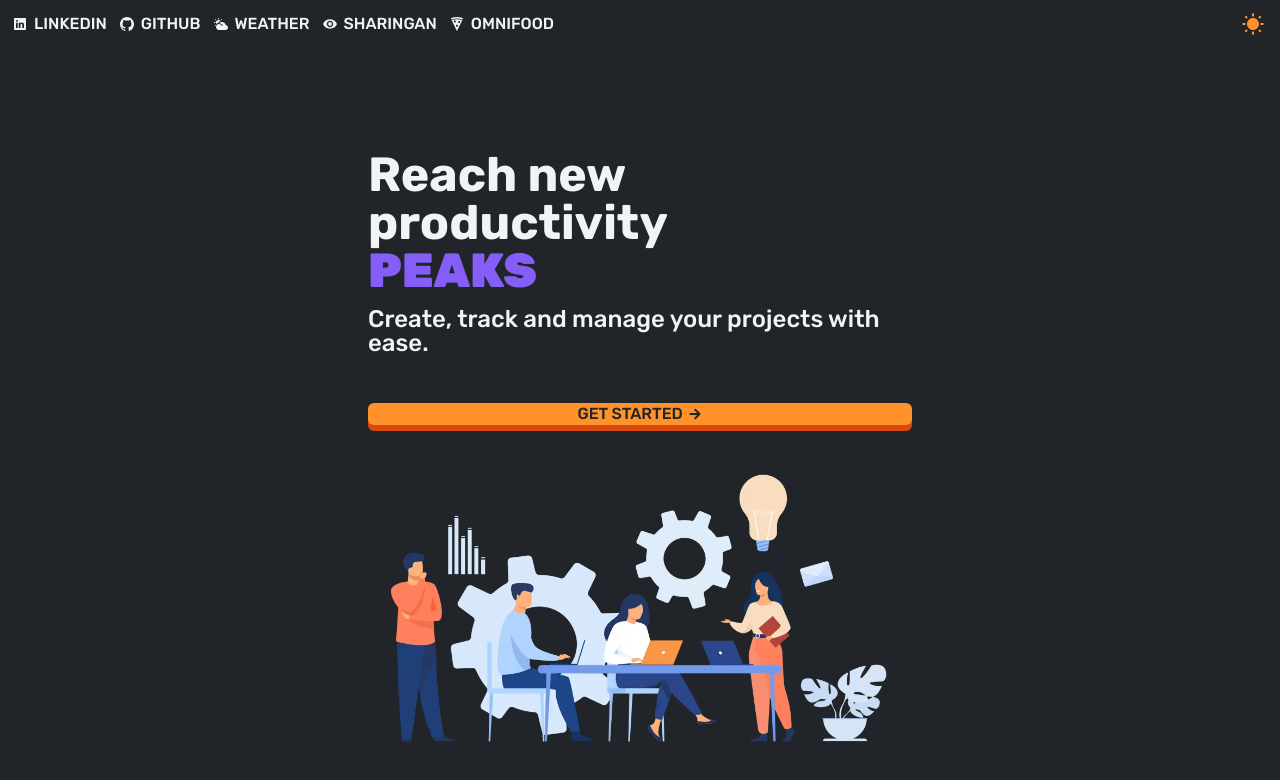
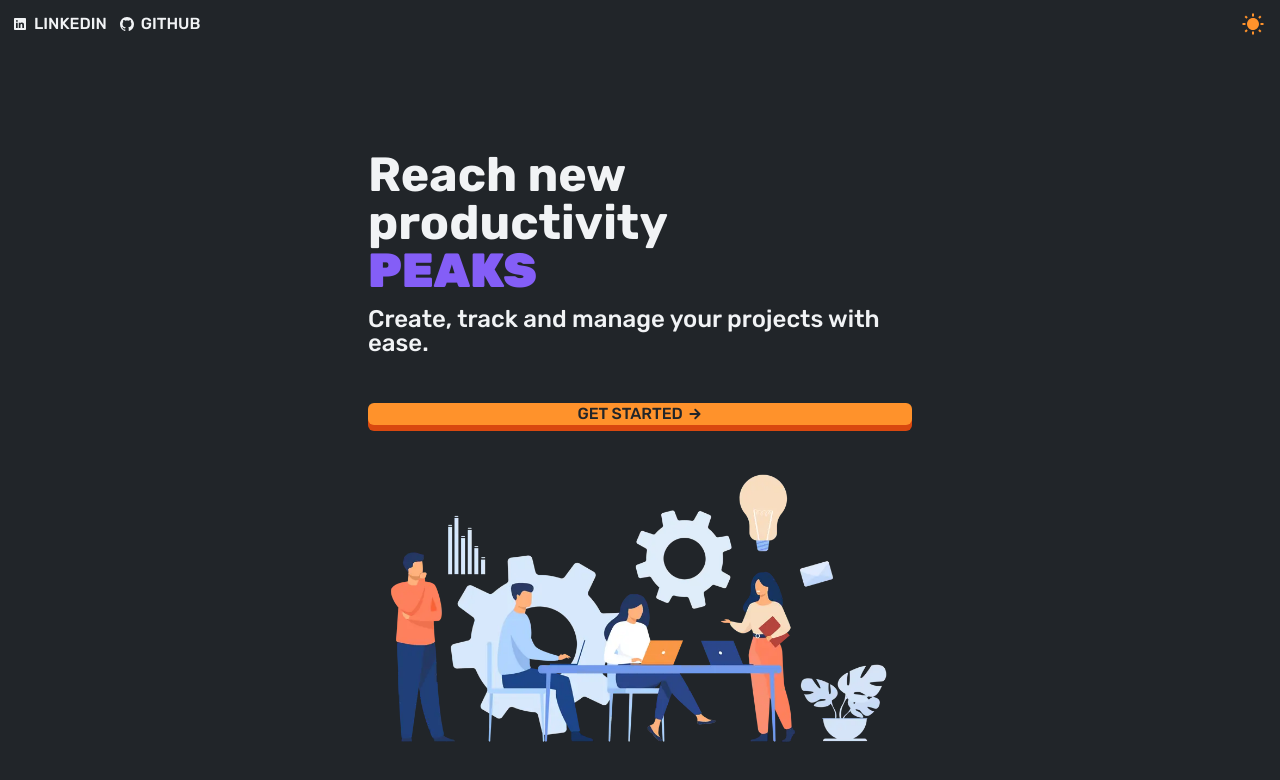
Before and after one commit to martynosa/project-tracker, a React (Create React App) app: page / in a window 1280 px wide. Shown: the top 780 px of the page. Built offline with nearby package versions, Linux system fonts and the light colour scheme.

Commit message:
removed links to other projects

```diff
--- a/src/Components/Common/Nav/Nav.module.css
+++ b/src/Components/Common/Nav/Nav.module.css
@@ -84,11 +84,6 @@
     display: grid;
     grid-template-columns: 1fr 1fr 1fr;
   }
-
-  .theme {
-    margin-left: 0;
-    margin-right: auto;
-  }
 }
 
 @media (max-width: 420px) {
--- a/src/Components/Common/Nav/OuterNav.js
+++ b/src/Components/Common/Nav/OuterNav.js
@@ -32,33 +32,7 @@ const OuterNav = () => {
           <ion-icon name="logo-github"></ion-icon>
           Github
         </a>
-        <a
-          className={classes.link}
-          href="https://martynosa-react-weather.netlify.app/"
-          target="_blank"
-          rel="noreferrer"
-        >
-          <ion-icon name="partly-sunny"></ion-icon>
-          Weather
-        </a>
-        <a
-          className={classes.link}
-          href="https://martynosa-sharingan.netlify.app/"
-          target="_blank"
-          rel="noreferrer"
-        >
-          <ion-icon name="eye"></ion-icon>
-          Sharingan
-        </a>
-        <a
-          className={classes.link}
-          href="https://martynosa-omnifood.netlify.app/"
-          target="_blank"
-          rel="noreferrer"
-        >
-          <ion-icon name="pizza"></ion-icon>
-          Omnifood
-        </a>
+
         <div className={classes.theme}>
           <ThemeButton onClick={changeThemeHandler} isDark={isDark} />
         </div>
```
